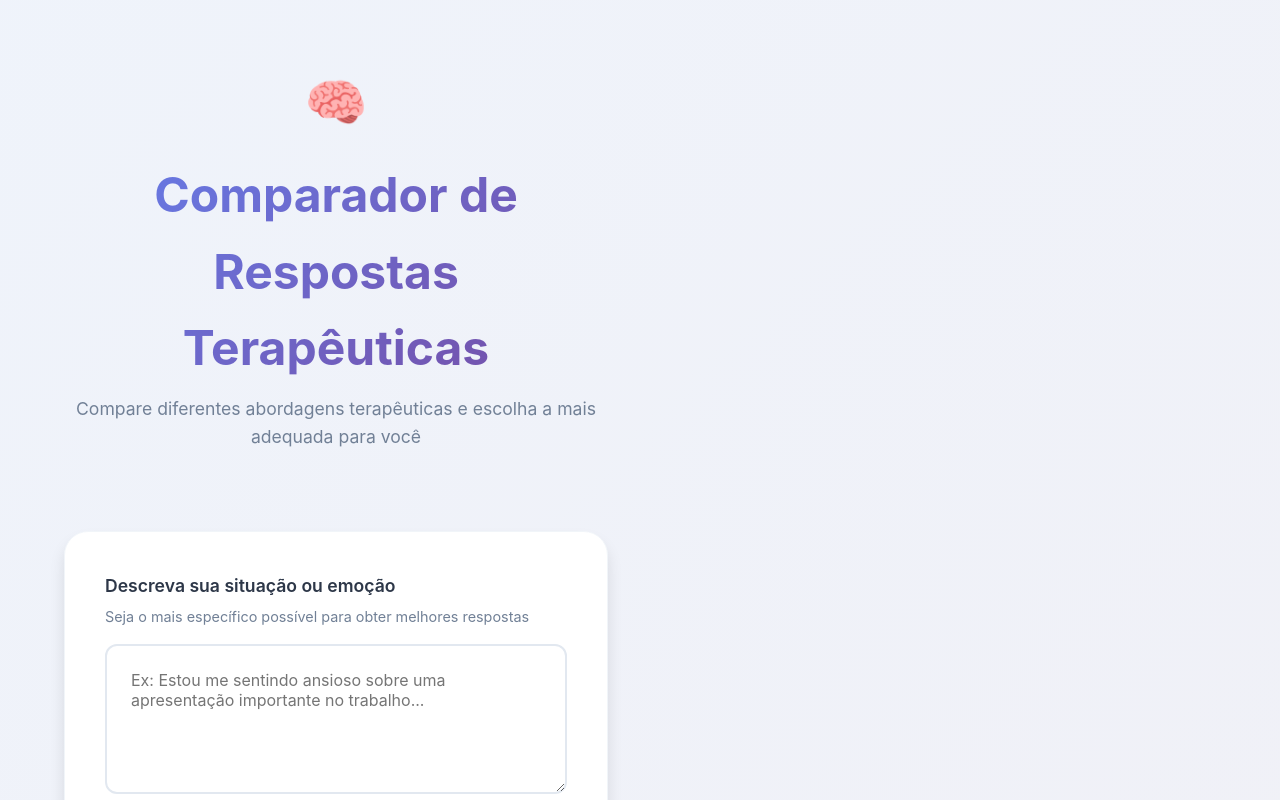
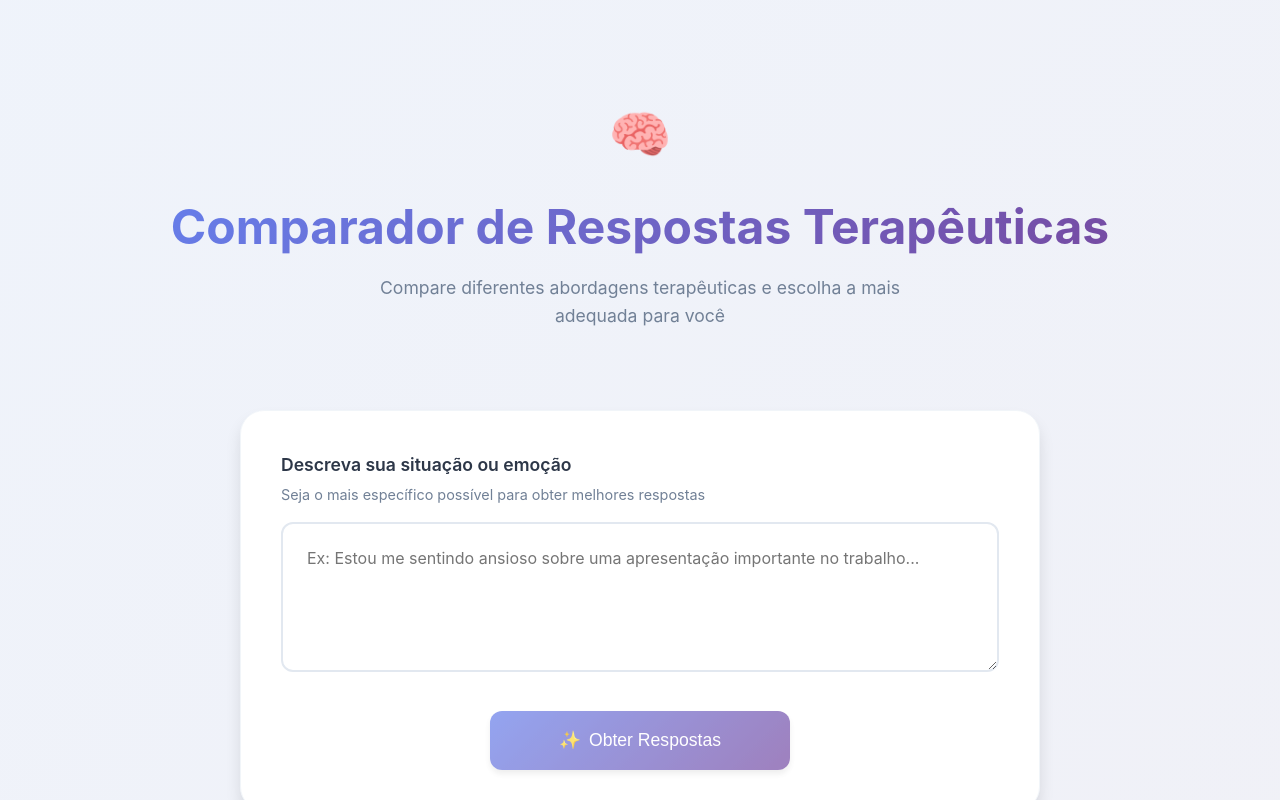
Before and after one commit to Afonso247/chat-comp-front, a Vue app: page / in a window 1280 px wide. Shown: the top 800 px of the page. Built offline with nearby package versions, Linux system fonts and the light colour scheme.

Commit message:
feat: pequenas mudanças no design

```diff
--- a/src/App.vue
+++ b/src/App.vue
@@ -358,6 +358,7 @@ body {
   border-radius: var(--radius-md);
   font-size: 1rem;
   font-family: inherit;
+  color: #f3f3f3;
   resize: vertical;
   transition: all 0.3s ease;
   background: var(--surface);
--- a/src/assets/main.css
+++ b/src/assets/main.css
@@ -26,10 +26,4 @@ a,
     display: flex;
     place-items: center;
   }
-
-  #app {
-    display: grid;
-    grid-template-columns: 1fr 1fr;
-    padding: 0 2rem;
-  }
 }
```
